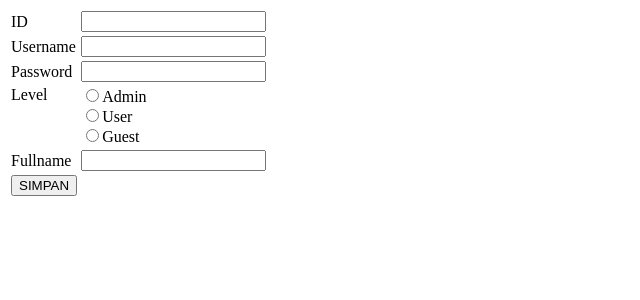
After one commit to rezamiaw/php-api, a PHP site: page /form.php in a window 1280 px wide. The commit adds this page. Shown: the top 300 px of the page, without its empty margins (0-640 px from the left). Run offline with PHP 8.4, Linux system fonts and the light colour scheme.

Commit message:
add input data

```diff
--- /dev/null
+++ b/form.php
@@ -0,0 +1,40 @@
+<!DOCTYPE html>
+<html lang="en" dir="ltr">
+  <head>
+    <meta charset="utf-8">
+    <title>Reza Dwi Andrianto</title>
+  </head>
+  <body>
+    <form method="post" action="simpan.php">
+      <table>
+        <tr>
+          <td>ID</td>
+          <td><input type="text" name="id"></td>
+        </tr>
+        <tr>
+          <td>Username</td>
+          <td><input type="text" name="username"></td>
+        </tr>
+        <tr>
+          <td>Password</td>
+          <td><input type="password" name="password"></td>
+        </tr>
+        <tr>
+          <td style="vertical-align: top">Level</td>
+          <td>
+            <input type="radio" name="level" value="admin">Admin<br>
+            <input type="radio" name="level" value="user">User<br>
+            <input type="radio" name="level" value="guest">Guest
+          </td>
+        </tr>
+        <tr>
+          <td>Fullname</td>
+          <td><input type="text" name="fullname"></td>
+        </tr>
+        <tr>
+          <td><button type="submit" value="simpan">SIMPAN</button></td>
+        </tr>
+      </table>
+    </form>
+  </body>
+</html>
--- a/index.php
+++ b/index.php
@@ -41,6 +41,8 @@
 	<?php
 }
 ?>
+
+ <a href="form.php"> Tambah Data</a>
 	</table>
 </body>
 </html>
```
Also changed, not shown: simpan.php (added, +11 -0 lines).
